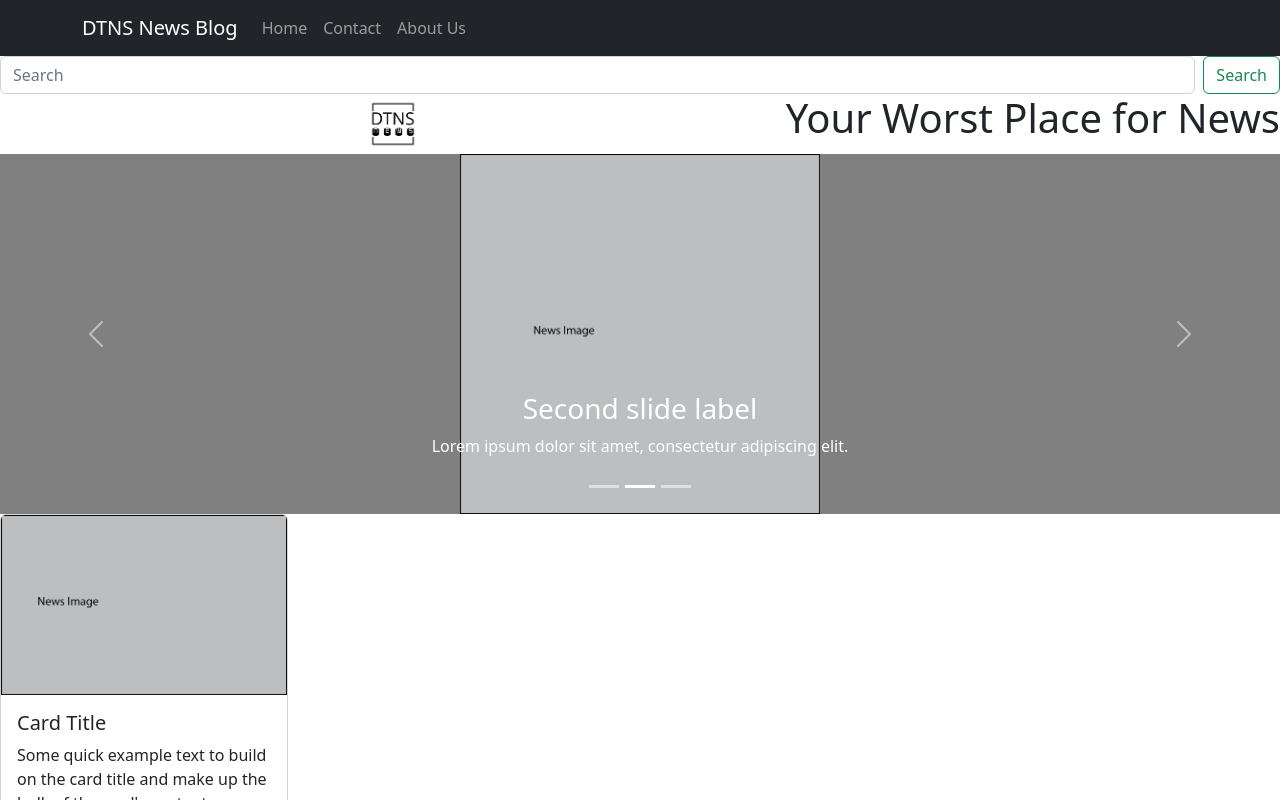
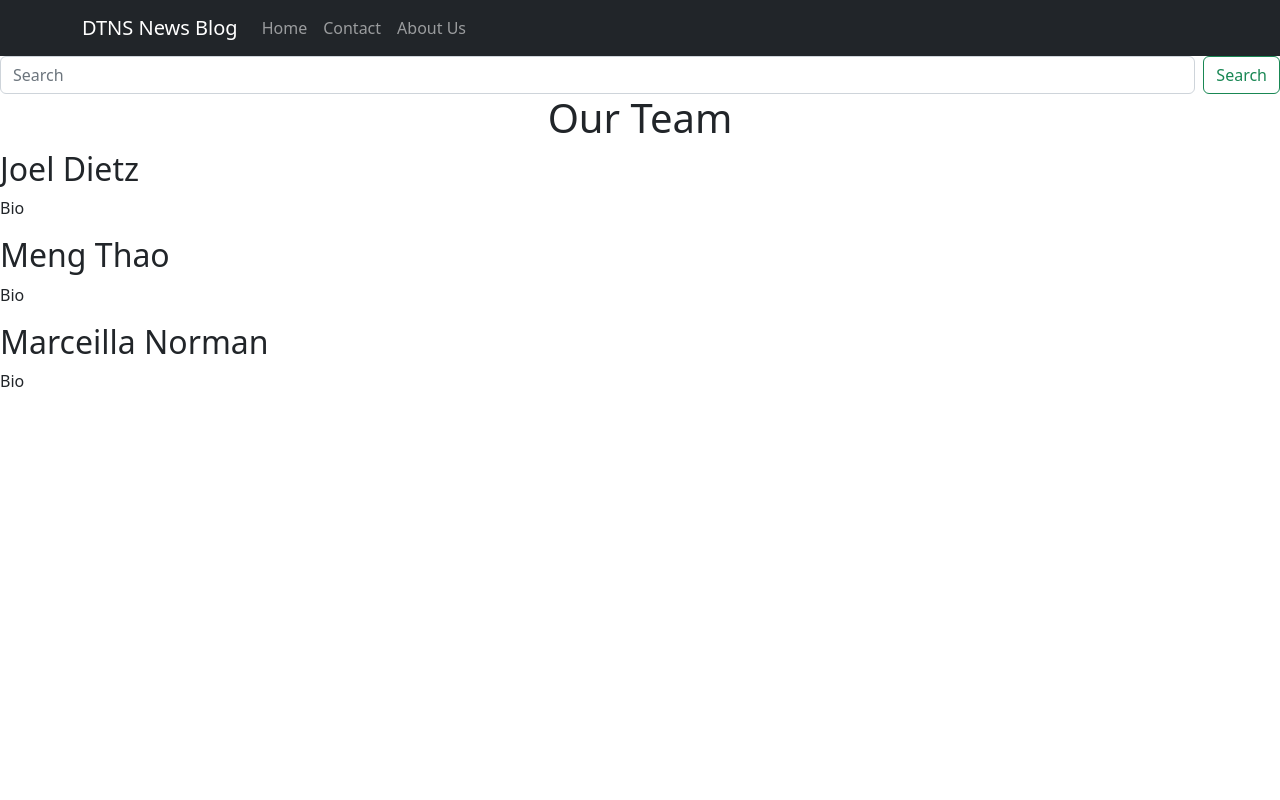
Before and after one commit to curlerhaus/DTNS_News_Blog, a React (Create React App) app in the folder client/: page /about in a window 1280 px wide. Shown: the top 800 px of the page. Built offline with nearby package versions, Linux system fonts and the light colour scheme.

Commit message:
added router

```diff
--- a/client/package.json
+++ b/client/package.json
@@ -10,6 +10,7 @@
     "react": "^18.2.0",
     "react-bootstrap": "^2.5.0",
     "react-dom": "^18.2.0",
+    "react-router-dom": "^6.4.1",
     "react-scripts": "5.0.1",
     "web-vitals": "^2.1.4"
   },
--- a/client/src/App.js
+++ b/client/src/App.js
@@ -1,20 +1,44 @@
 import React from "react";
+import ReactDOM from "react-dom/client";
+import { BrowserRouter, Routes, Route } from "react-router-dom";
 import SignUp from "./components/signUp";
 import Select from "./components/select";
 import Login from "./components/login";
-import TopNavBar from "./components/topnavbar";
+import Contact from "./components/contact";
+// import TopNavBar from "./components/topnavbar";
 import Home from "./components/home";
+import About from "./components/about";
 
-function App() {
+export default function App() {
   return (
-    <div>
-      <TopNavBar />
-      <Home />
-      {/* <SignUp /> */}
-      {/* <Select /> */}
-      {/* <Login /> */}
-    </div>
+    <BrowserRouter>
+      <Routes>
+        <Route>
+          <Route index element={<Home />} />
+          <Route path="/signUp" element={<SignUp />} />
+          <Route path="/contact" element={<Contact />} />
+          <Route path="/select" element={<Select />} />
+          <Route path="/login" element={<Login />} />
+          <Route path="/about" element={<About />} />
+        </Route>
+      </Routes>
+    </BrowserRouter>
   );
 }
 
-export default App;
+const root = ReactDOM.createRoot(document.getElementById("root"));
+root.render(<App />);
+
+// function App() {
+//   return (
+//     <div>
+//       <TopNavBar />
+//       <Home />
+//       {/* <SignUp /> */}
+//       {/* <Select /> */}
+//       {/* <Login /> */}
+//     </div>
+//   );
+// }
+
+// export default App;
--- a/client/src/components/about.js
+++ b/client/src/components/about.js
@@ -1,23 +1,16 @@
-import Card from 'react-bootstrap/Card'
-import Container from 'react-bootstrap/Container'
+import TopNavBar from "./topnavbar";
 
-export default function About () {
-    return (
-        <div className="aboutpage">
-            <div className="aboutHeader">
-                <h1>About Us</h1>
-            </div>
-                <Container>
-                    <Card border="info" >
-                        <Card.Header className="blockquote mb-0 card-body">About Us</Card.Header>
-                    <Card.Body>
-                        <Card.Text>
-                            When returning from a spritual journey through the Earth, ....
-                        </Card.Text>
-                    </Card.Body>
-                        <Card.Img style={{ width: '50%', margin: '0 auto'}}  variant="bottom" src="hotsprings.jpg" />
-                    </Card>
-                </Container>
-            </div>
-    )
+export default function About() {
+  return (
+    <div className="aboutpage">
+      <TopNavBar />
+      <h1>Our Team</h1>
+      <h2>Joel Dietz</h2>
+      <p>Bio</p>
+      <h2>Meng Thao</h2>
+      <p>Bio</p>
+      <h2>Marceilla Norman</h2>
+      <p>Bio</p>
+    </div>
+  );
 }
--- /dev/null
+++ b/client/src/components/contact.css
@@ -0,0 +1,3 @@
+h1 {
+    text-align: center;
+}
--- a/client/src/components/contact.js
+++ b/client/src/components/contact.js
@@ -1,10 +1,22 @@
+import Form from "react-bootstrap/Form";
+import TopNavBar from "./topnavbar";
+import "./contact.css";
 
-
-export default function Contact () {
-    return(
-        <div className="Contact">
-            <h1>DTNS New Blog</h1>
-        </div>
-    )
-
+export default function Contact() {
+  return (
+    <>
+      <TopNavBar />
+      <h1>Contact Us</h1>
+      <Form>
+        <Form.Group className="mb-3" controlId="exampleForm.ControlInput1">
+          <Form.Label>Email address</Form.Label>
+          <Form.Control type="email" placeholder="name@example.com" />
+        </Form.Group>
+        <Form.Group className="mb-3" controlId="exampleForm.ControlTextarea1">
+          <Form.Label>Message</Form.Label>
+          <Form.Control as="textarea" rows={3} />
+        </Form.Group>
+      </Form>
+    </>
+  );
 }
--- a/client/src/components/home.js
+++ b/client/src/components/home.js
@@ -2,6 +2,7 @@ import "./home.css";
 import CarouselFadeExample from "../components/carousel";
 import CardTemplate from "../components/cards";
 import Footer from "../components/footer";
+import TopNavBar from "./topnavbar";
 
 function Home() {
   return (
@@ -10,7 +11,7 @@ function Home() {
         <img className="logo" src="./logo/logo-black.png" alt="DTNS Logo"></img>
         <h1>Your Worst Place for News</h1>
       </div>
-
+      <TopNavBar />
       <CarouselFadeExample />
       <CardTemplate />
       <Footer />
--- a/client/src/components/topnavbar.js
+++ b/client/src/components/topnavbar.js
@@ -1,11 +1,9 @@
-import React from 'react'
-
-import Container from 'react-bootstrap/Container';
-import Nav from 'react-bootstrap/Nav';
-import Navbar from 'react-bootstrap/Navbar';
-import Form from 'react-bootstrap/Form';
-import Button from 'react-bootstrap/Button';
-
+import React from "react";
+import Container from "react-bootstrap/Container";
+import Nav from "react-bootstrap/Nav";
+import Navbar from "react-bootstrap/Navbar";
+import Form from "react-bootstrap/Form";
+import Button from "react-bootstrap/Button";
 
 function topnavbar() {
   return (
@@ -14,9 +12,9 @@ function topnavbar() {
         <Container>
           <Navbar.Brand href="#home">DTNS News Blog</Navbar.Brand>
           <Nav className="me-auto">
-                        <Nav.Link href="#home">Home</Nav.Link>
-                        <Nav.Link href="#contact">Contact</Nav.Link>
-                        <Nav.Link href="#aboutUs">About Us</Nav.Link>
+            <Nav.Link href="/">Home</Nav.Link>
+            <Nav.Link href="/contact">Contact</Nav.Link>
+            <Nav.Link href="/about">About Us</Nav.Link>
           </Nav>
         </Container>
       </Navbar>
@@ -30,7 +28,7 @@ function topnavbar() {
         <Button variant="outline-success">Search</Button>
       </Form>
     </div>
-    )
+  );
 }
 
-export default topnavbar
+export default topnavbar;
```
Also changed, not shown: 1 other file (tests, documents, lock files or other folders). Lines whose indentation alone changed are shown as unchanged.
